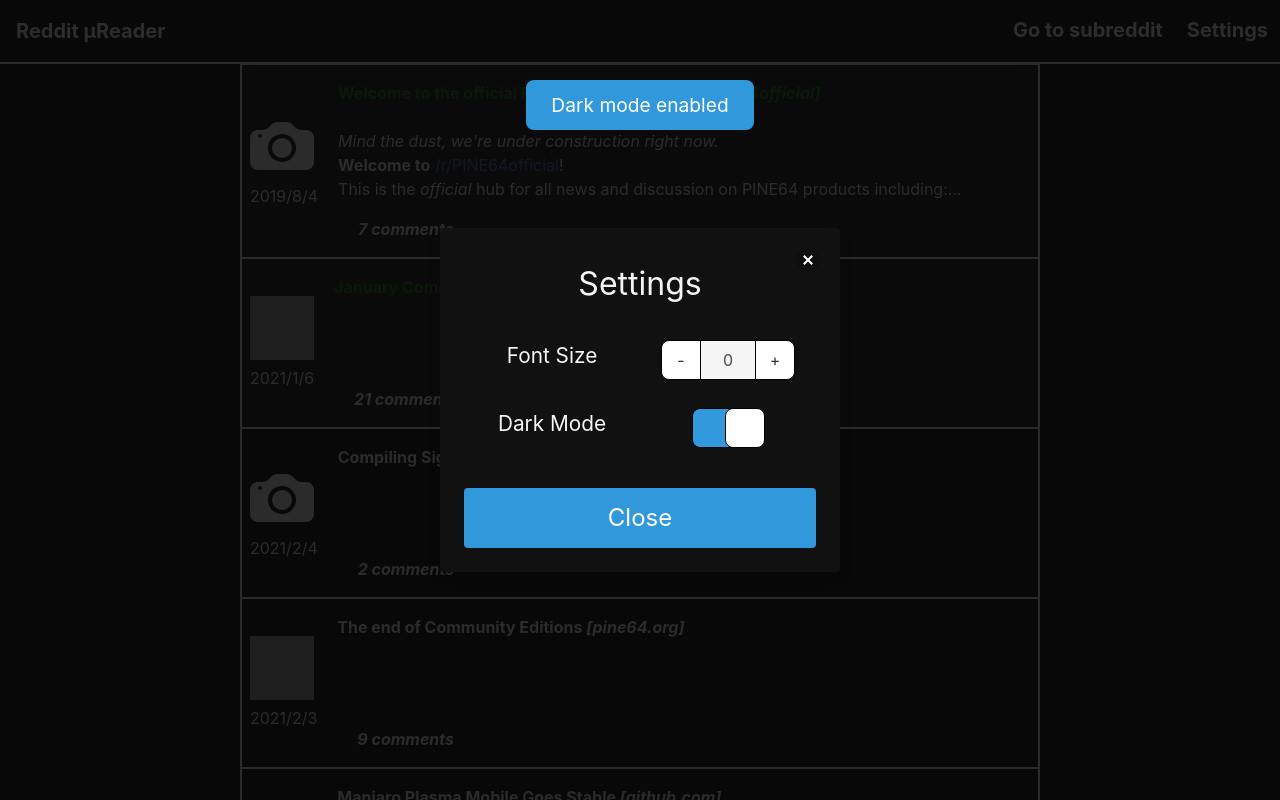
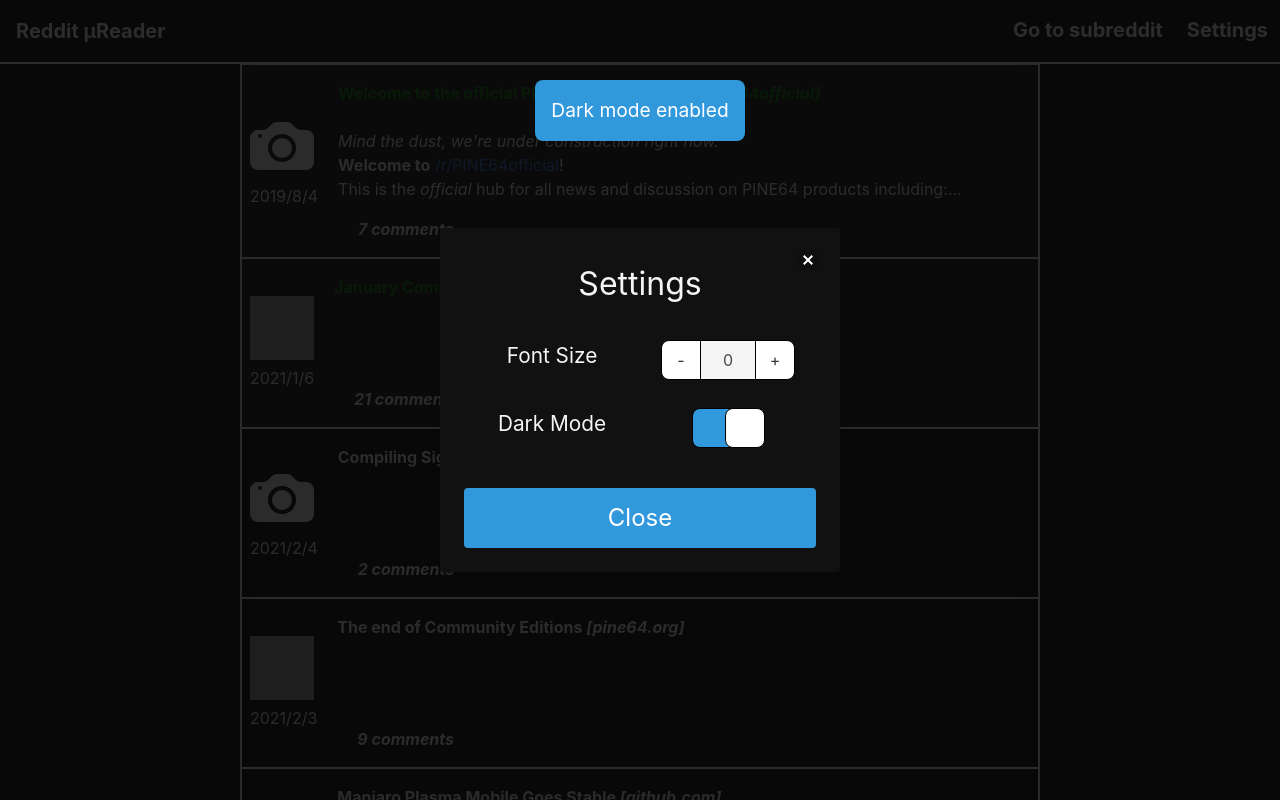
Before and after one commit to arcanemachine/svelte-reddit, a Svelte app: page / in a window 1280 px wide. Both pictures are taken after a click on the element 728 px from the left and 428 px from the top of the page. Shown: the top 800 px of the page. Built offline with nearby package versions, Linux system fonts and the light colour scheme; grey boxes are pictures that could not be loaded.

Commit message:
Change status message styling to allow for word wrap

```diff
--- a/src/components/StatusMessage.svelte
+++ b/src/components/StatusMessage.svelte
@@ -7,9 +7,9 @@
 </script>
 
 <div class="status-message-container">
-  <button class="button is-info status-message"
+  <div class="has-background-info has-text-white status-message"
           on:click="{() => dispatch('status-message-clear')}"
-          transition:fade>{message}</button>
+          transition:fade>{message}</div>
 </div>
 
 <style>
@@ -24,11 +24,12 @@
 }
 
 .status-message {
+  max-width: 20rem;
   margin-top: 5rem;
-  padding: 1.5rem;
+  padding: 1rem;
   font-size: 1.2rem;
-  align-self: flex-start;
-  overflow: break-word;
+  cursor: pointer;
+  text-align: center;
   border-radius: 0.5rem;
 }
 </style>
```
